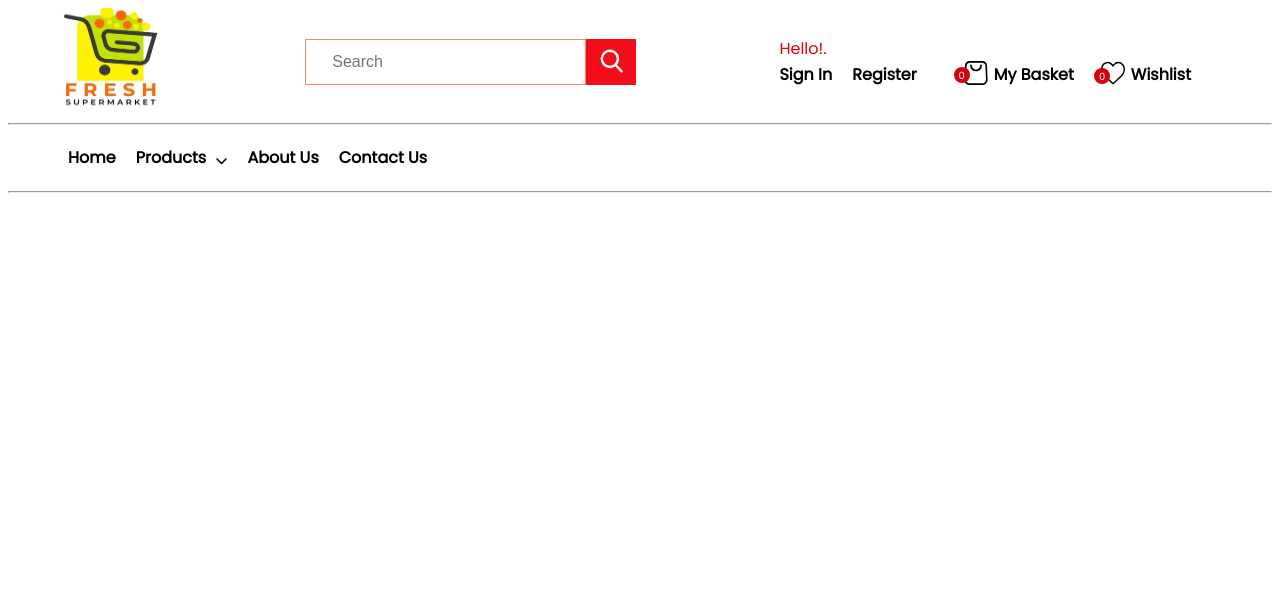
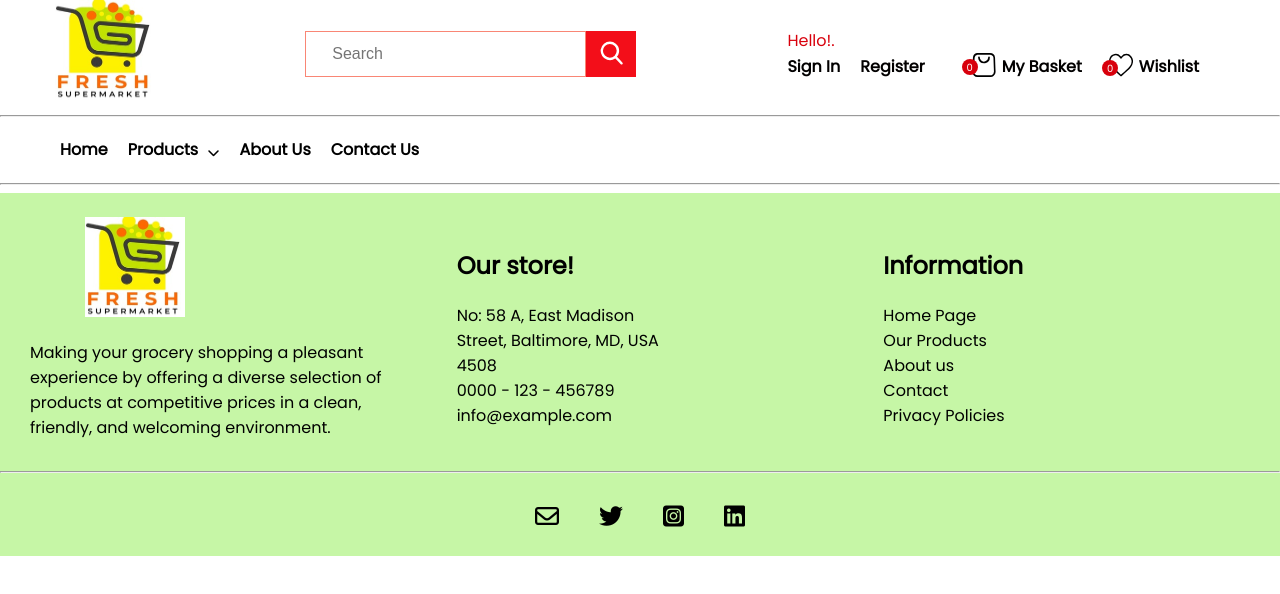
Before and after one commit to Pyarel/fresh-grocery-app, a plain HTML site: page Template/index.html in a window 1280 px wide. Drawn offline with nearby package versions, Linux system fonts and the light colour scheme; files whose address does not match are found by name; a web font is replaced by a local one.

Commit message:
Fourth commit

```diff
--- a/CSS/style.css
+++ b/CSS/style.css
@@ -1,6 +1,7 @@
 body {
   font-family: "Anuphan", sans-serif;
   font-family: "Poppins", sans-serif;
+  margin: 0;
 }
 
 /*
@@ -265,3 +266,38 @@ nav ul ul li {
   font-family: "Schibsted Grotesk", sans-serif;
   font-weight: 700;
 }
+footer {
+  background-color: rgba(160, 240, 107, 0.6);
+  color: #000000;
+  margin: 0;
+}
+
+.content-wrap {
+  display: flex;
+  align-items: center;
+  justify-content: center;
+  margin: 0 auto;
+  padding: 60px 0;
+  height: 150px;
+}
+.footer-links {
+  padding: 20px;
+  margin-bottom: 0;
+  padding-bottom: 30px;
+}
+.footer-links ul {
+  align-items: center;
+  justify-content: center;
+}
+.footer-links li a {
+  color: #000;
+  text-decoration: none;
+  padding: 20px;
+}
+.brand-info,
+.store-info,
+.services {
+  flex-wrap: wrap;
+  width: 33%;
+  padding: 30px;
+}
--- a/Template/index.html
+++ b/Template/index.html
@@ -104,7 +104,44 @@
     </nav>
     <hr>
   </header>
+  <footer>
+    <div class="content-wrap">
+      <div class="brand-info">
+        <div class="brand-logo">
+          <a href="index.html"><img src="../Images/logo3.jpeg" alt="Logo"></a>
+        </div>
+        <p>Making your grocery shopping a pleasant experience by offering a diverse selection of products at
+          competitive prices in a clean, friendly, and welcoming environment. </p>
+      </div>
+      <div class="store-info">
+        <h2>Our store!</h2>
+        <li>No: 58 A, East Madison</li>
+        <li>Street, Baltimore, MD, USA</li>
+        <li>4508</li>
+        <li>0000 - 123 - 456789</li>
+        <li>info@example.com</li>
 
+      </div>
+      <div class="services">
+        <h2>Information</h2>
+        <li>Home Page</li>
+        <li>Our Products</li>
+        <li>About us</li>
+        <li>Contact</li>
+        <li>Privacy Policies</li>
+      </div>
+
+    </div>
+    <hr>
+    <div class="footer-links">
+      <ul class="contact-list">
+        <li><a href="mailto:pyarel.fer@gmail.com"><i class="fa-regular fa-envelope fa-xl"></i></a></li>
+        <li><a href="#" target="_blank"><i class="fa-brands fa-twitter fa-xl"></i></a></li>
+        <li><a href="#" target="_blank"><i class="fa-brands fa-square-instagram fa-xl"></i></a></li>
+        <li><a href="#" target="_blank"><i class="fa-brands fa-linkedin fa-xl"></i></a></li>
+      </ul>
+    </div>
+  </footer>
 </body>
 
 </html>
```
